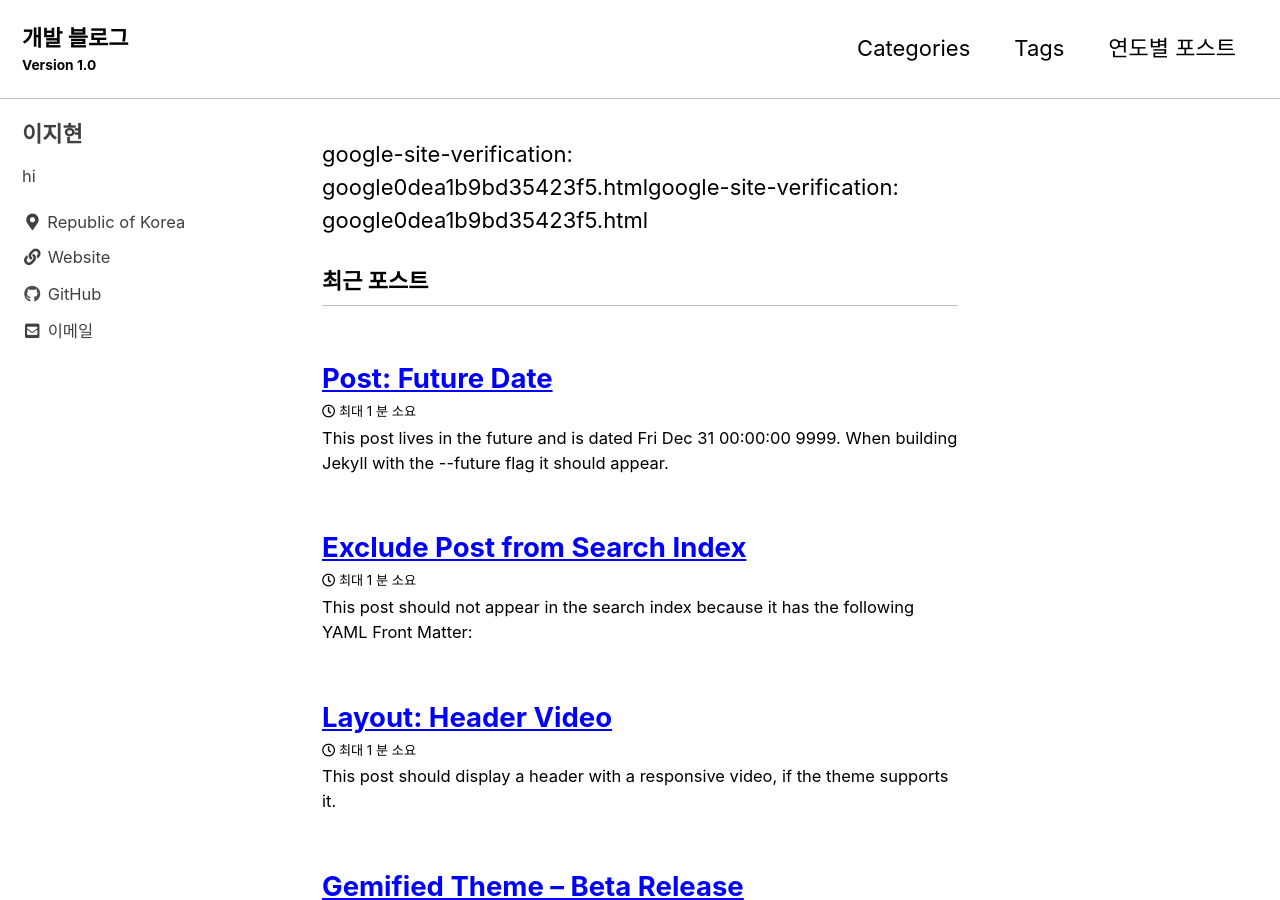
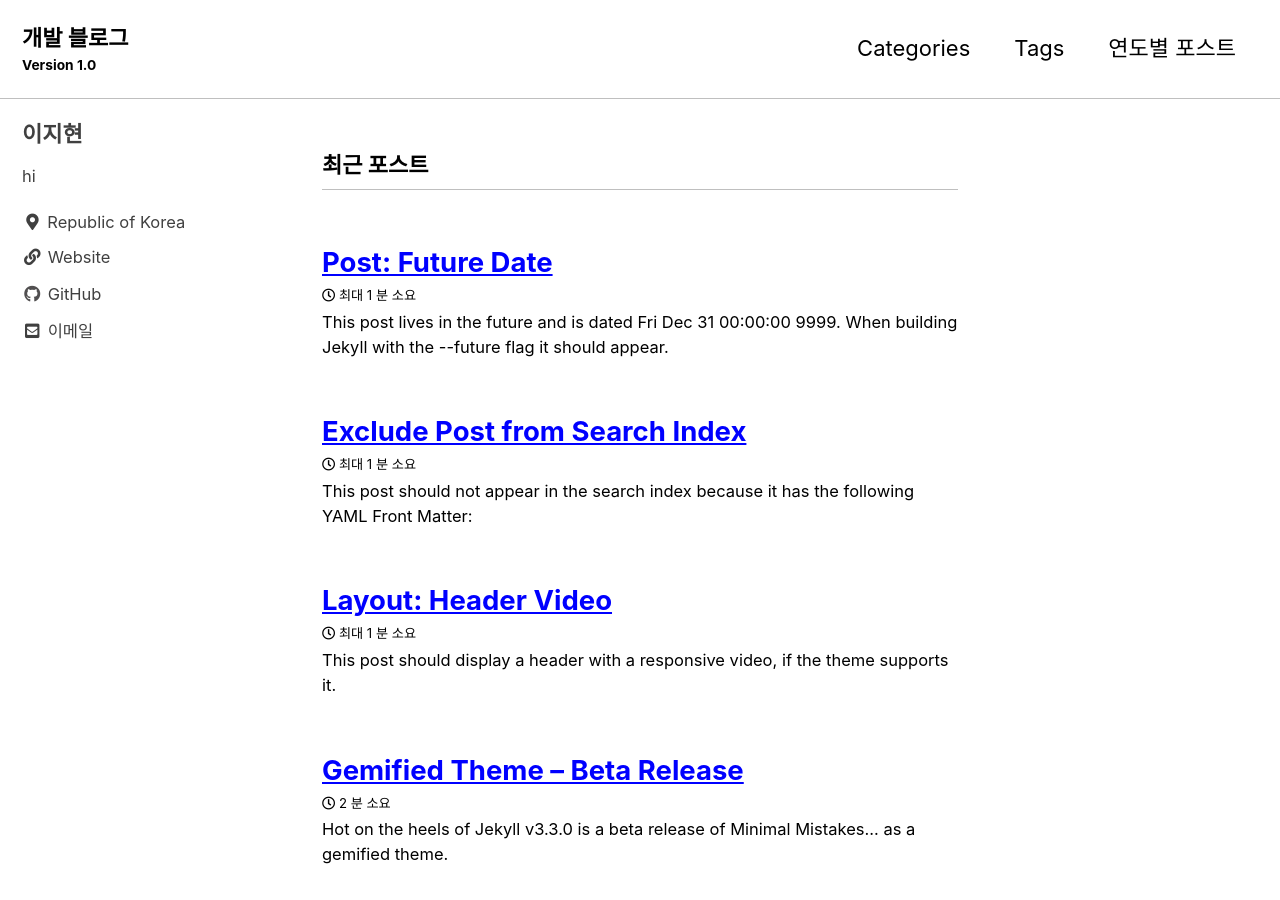
Before and after one commit to two678/two678.github.io, a Jekyll site: the page built from index.html, in a window 1280 px wide and 900 px high. Built offline with Jekyll 4.4.1, drawn with Linux system fonts in a browser that asks for light colours; cached includes are drawn as plain includes; the list of posts is cut into pages by our own code.

Commit message:
Update index.html

```diff
--- a/index.html
+++ b/index.html
@@ -2,4 +2,3 @@
 layout: home
 author_profile: true
 ---
-google-site-verification: google0dea1b9bd35423f5.htmlgoogle-site-verification: google0dea1b9bd35423f5.html
```
